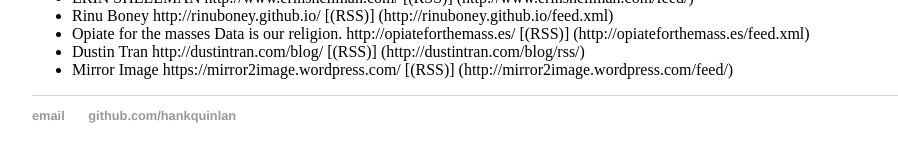
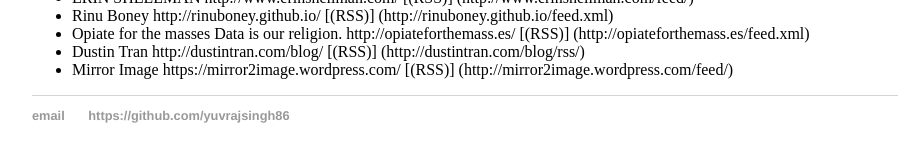
Before and after one commit to yuvrajsingh86/yuvrajsingh86.github.io, a Jekyll site: the page built from _posts/2016-01-04-yuvraj.md, in a window 1280 px wide and 900 px high, scrolled down 2797 px. Shown: the part 717-879 px from the top of the window, without its empty margins (160-1058 px from the left). Built offline with Jekyll 4.4.1, drawn with Linux system fonts in a browser that asks for light colours.

Commit message:
Update default.html

```diff
--- a/_layouts/default.html
+++ b/_layouts/default.html
@@ -21,8 +21,8 @@
 			</div><!-- /.container -->
 			<footer>
 	    		<ul>
-	        		<li><a href="mailto:hankquinlanhub@gmail.com">email</a></li>
-	        		<li><a href="https://github.com/hankquinlan">github.com/hankquinlan</a></li>
+	        		<li><a href="mailto:yuvraj.singh@gmail.com">email</a></li>
+	        		<li><a href="https://github.com/yuvrajsingh86">https://github.com/yuvrajsingh86</a></li>
 				</ul>
 			</footer>
 		</body>
```
